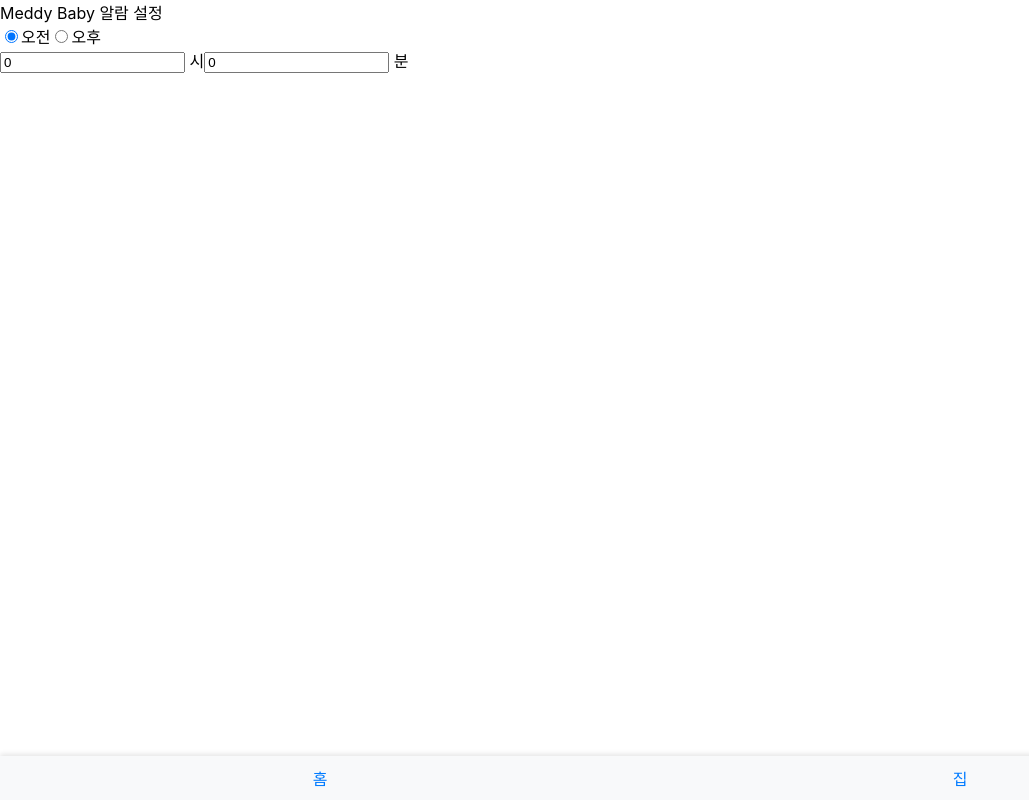
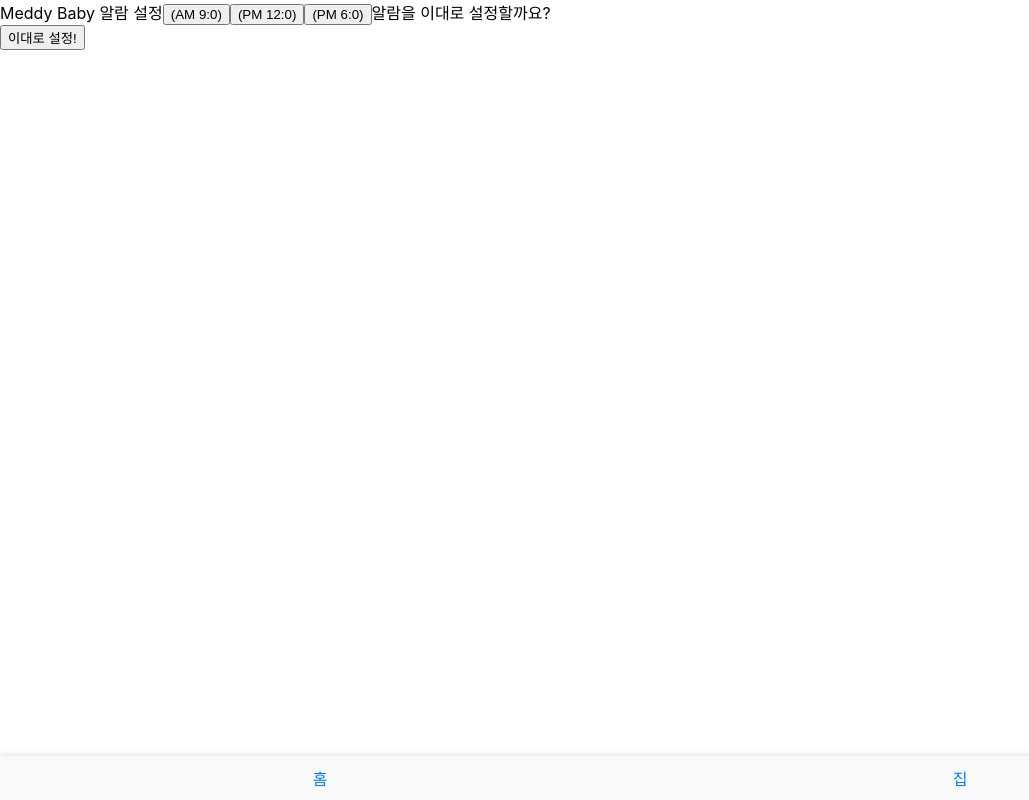
Before and after one commit to luminous037/OSS_project, a React (Create React App) app in the folder client/: page /InfoPage_1/InfoPage_2/InfoPage_3 in a window 1280 px wide. Shown: the whole page, without its empty margins (0-1029 px from the left). Built offline with nearby package versions, Linux system fonts and the light colour scheme.

Commit message:
[FEAT] 알람설정 완료 버튼 생성

```diff
--- a/client/src/components/InfoPage_2.js
+++ b/client/src/components/InfoPage_2.js
@@ -110,7 +110,7 @@ function InfoPage_2() {
         Meddy Baby
 
         <div className="navigator">
-       <Link to="./Start" className="nav-item">다음</Link>
+       <Link to="./InfoPage_3" className="nav-item">다음</Link>
       </div>
 
       </div>
--- a/client/src/components/InfoPage_3.js
+++ b/client/src/components/InfoPage_3.js
@@ -1,44 +1,188 @@
 import React, { useState } from 'react';
 
 function InfoPage_3() {
-  const [ampm, setAMPM] = useState('AM'); // 초기값은 오전
-  const [hour, setHour] = useState(0);
-  const [minute, setMinute] = useState(0);
+  // 각 버튼에 대한 모달 상태를 관리하는 useState 훅
+  const [modalOpen1, setModalOpen1] = useState(false);
+  const [modalOpen2, setModalOpen2] = useState(false);
+  const [modalOpen3, setModalOpen3] = useState(false);
 
-  const handleAMPMChange = (event) => {
-    setAMPM(event.target.value);
+  // 각 버튼의 오전/오후, 시간, 분을 관리하는 useState 훅
+  const [ampm1, setAMPM1] = useState('AM');
+  const [hour1, setHour1] = useState(9);
+  const [minute1, setMinute1] = useState(0);
+
+  const [ampm2, setAMPM2] = useState('PM');
+  const [hour2, setHour2] = useState(12);
+  const [minute2, setMinute2] = useState(0);
+
+  const [ampm3, setAMPM3] = useState('PM');
+  const [hour3, setHour3] = useState(6);
+  const [minute3, setMinute3] = useState(0);
+
+  // 각 버튼의 모달 열기/닫기를 위한 함수
+  const handleModalOpen1 = () => {
+    setModalOpen1(true);
   };
 
-  const handleHourChange = (event) => {
-    setHour(event.target.value);
+  const handleModalOpen2 = () => {
+    setModalOpen2(true);
   };
 
-  const handleMinuteChange = (event) => {
-    setMinute(event.target.value);
+  const handleModalOpen3 = () => {
+    setModalOpen3(true);
+  };
+
+  const handleModalClose1 = () => {
+    setModalOpen1(false);
+  };
+
+  const handleModalClose2 = () => {
+    setModalOpen2(false);
+  };
+
+  const handleModalClose3 = () => {
+    setModalOpen3(false);
+  };
+
+  // 각 버튼의 오전/오후를 변경하는 함수
+  const handleAMPMChange1 = (event) => {
+    setAMPM1(event.target.value);
+  };
+
+  const handleAMPMChange2 = (event) => {
+    setAMPM2(event.target.value);
+  };
+
+  const handleAMPMChange3 = (event) => {
+    setAMPM3(event.target.value);
+  };
+
+  // 각 버튼의 시간을 변경하는 함수
+  const handleHourChange1 = (event) => {
+    setHour1(event.target.value);
+  };
+
+  const handleHourChange2 = (event) => {
+    setHour2(event.target.value);
+  };
+
+  const handleHourChange3 = (event) => {
+    setHour3(event.target.value);
+  };
+
+  // 각 버튼의 분을 변경하는 함수
+  const handleMinuteChange1 = (event) => {
+    setMinute1(event.target.value);
+  };
+
+  const handleMinuteChange2 = (event) => {
+    setMinute2(event.target.value);
+  };
+
+  const handleMinuteChange3 = (event) => {
+    setMinute3(event.target.value);
+  };
+
+  // 각 버튼의 모달 확인 버튼을 누를 때 실행되는 함수
+  const handleConfirm1 = () => {
+    setModalOpen1(false);
+  };
+
+  const handleConfirm2 = () => {
+    setModalOpen2(false);
+  };
+
+  const handleConfirm3 = () => {
+    setModalOpen3(false);
+  };
+
+  const setAlarm = () => {
+    alert("알람이 설정되었습니다.");
   };
 
   return (
     <div>
-
         Meddy Baby
         알람 설정
+      {/* 첫 번째 버튼 */}
+      <button onClick={handleModalOpen1}>
+        {`(${ampm1} ${hour1}:${minute1})`}
+      </button>
+      {modalOpen1 && (
+        <div className="modal">
+          <div className="modal-content">
+            <label>
+              <input type="radio" value="AM" checked={ampm1 === 'AM'} onChange={handleAMPMChange1} />
+              AM
+            </label>
+            <label>
+              <input type="radio" value="PM" checked={ampm1 === 'PM'} onChange={handleAMPMChange1} />
+              PM
+            </label>
+            <input type="number" value={hour1} onChange={handleHourChange1} /> 시
+            <input type="number" value={minute1} onChange={handleMinuteChange1} /> 분
+            <button onClick={handleConfirm1}>확인</button>
+          </div>
+        </div>
+      )}
+
+      {/* 두 번째 버튼 */}
+      <button onClick={handleModalOpen2}>
+        {`(${ampm2} ${hour2}:${minute2})`}
+      </button>
+      {modalOpen2 && (
+        <div className="modal">
+          <div className="modal-content">
+            <label>
+              <input type="radio" value="AM" checked={ampm2 === 'AM'} onChange={handleAMPMChange2} />
+              AM
+            </label>
+            <label>
+              <input type="radio" value="PM" checked={ampm2 === 'PM'} onChange={handleAMPMChange2} />
+              PM
+            </label>
+            <input type="number" value={hour2} onChange={handleHourChange2} /> 시
+            <input type="number" value={minute2} onChange={handleMinuteChange2} /> 분
+            <button onClick={handleConfirm2}>확인</button>
+          </div>
+        </div>
+      )}
+
+      {/* 세 번째 버튼 */}
+      <button onClick={handleModalOpen3}>
+        {`(${ampm3} ${hour3}:${minute3})`}
+      </button>
+      {modalOpen3 && (
+        <div className="modal">
+          <div className="modal-content">
+            <label>
+              <input type="radio" value="AM" checked={ampm3 === 'AM'} onChange={handleAMPMChange3} />
+              AM
+            </label>
+            <label>
+              <input type="radio" value="PM" checked={ampm3 === 'PM'} onChange={handleAMPMChange3} />
+              PM
+            </label>
+            <input type="number" value={hour3} onChange={handleHourChange3} /> 시
+            <input type="number" value={minute3} onChange={handleMinuteChange3} /> 분
+            <button onClick={handleConfirm3}>확인</button>
+          </div>
+        </div>
+      )}
+
+      알람을 이대로 설정할까요?
 
       <div>
-        <label>
-          <input type="radio" value="AM" checked={ampm === 'AM'} onChange={handleAMPMChange} />
-          오전
-        </label>
-        <label>
-          <input type="radio" value="PM" checked={ampm === 'PM'} onChange={handleAMPMChange} />
-          오후
-        </label>
-      </div>
-      <div>
-        <input type="number" value={hour} onChange={handleHourChange} /> 시
-        <input type="number" value={minute} onChange={handleMinuteChange} /> 분
-      </div>
+      <button onClick={setAlarm}>이대로 설정!</button>
+    </div>
+
+
+
+
     </div>
   );
 }
 
-export default InfoPage_3
+
+
+export default InfoPage_3;
--- a/package.json
+++ b/package.json
@@ -1,5 +1,6 @@
 {
   "dependencies": {
-    "@react-navigation/bottom-tabs": "^6.5.20"
+    "@react-navigation/bottom-tabs": "^6.5.20",
+    "sweetalert2": "^11.10.7"
   }
 }
```
Also changed, not shown: 2 other files (tests, documents, lock files or other folders).
